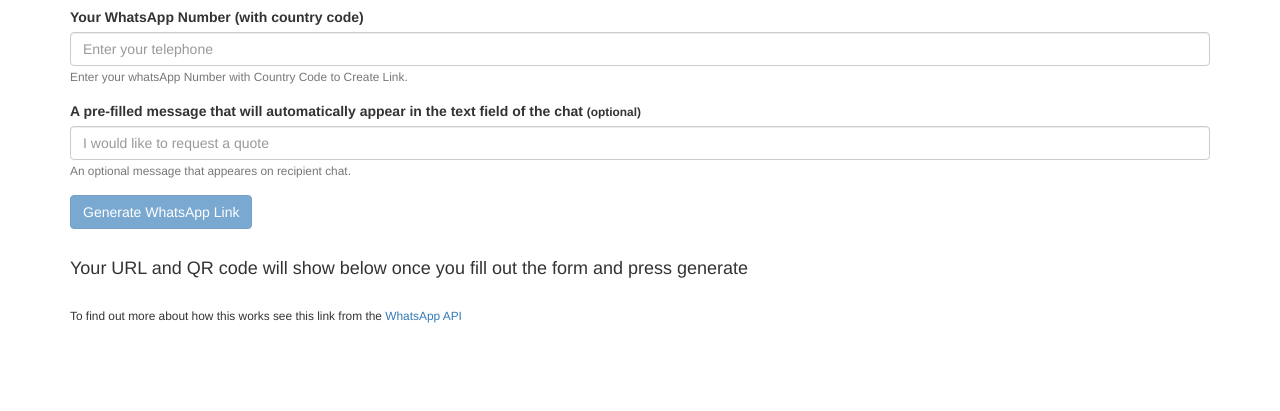
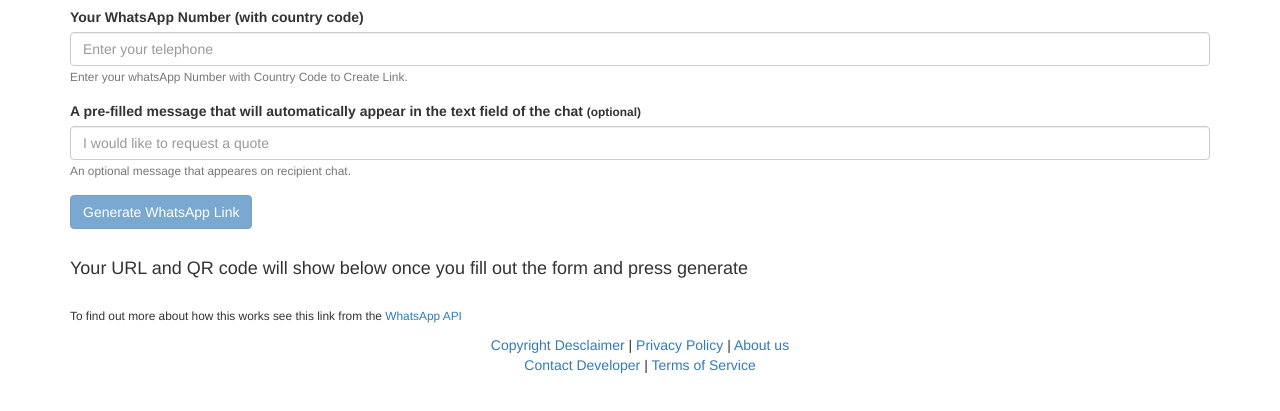
Before and after one commit to dkinstitutes/whatslinko, a plain HTML site: page index.html in a window 1280 px wide. Shown: the part 163-574 px from the top of the page. Drawn offline with nearby package versions, Linux system fonts and the light colour scheme.

Commit message:
updated index

```diff
--- a/index.html
+++ b/index.html
@@ -75,7 +75,12 @@
 
   </div>
 </div>
-<!-- partial -->
+      <!-- Copyright -->
+     <div class="footer-copyright text-center py-3"><a href="">Copyright Desclaimer</a> | <a href=""> Privacy Policy </a>  | <a href="" >About us</a><br>
+         <a href="">Contact Developer</a> | <a href="" >Terms of Service</a>
+     </div>
+     <!-- Copyright -->
+
   <script src='https://cdnjs.cloudflare.com/ajax/libs/jquery/3.2.1/jquery.min.js'></script>
 <script src='https://cdnjs.cloudflare.com/ajax/libs/jquery.qrcode/1.0/jquery.qrcode.min.js'></script>
 <script src='https://cdnjs.cloudflare.com/ajax/libs/vue/2.5.16/vue.min.js'></script>
```
